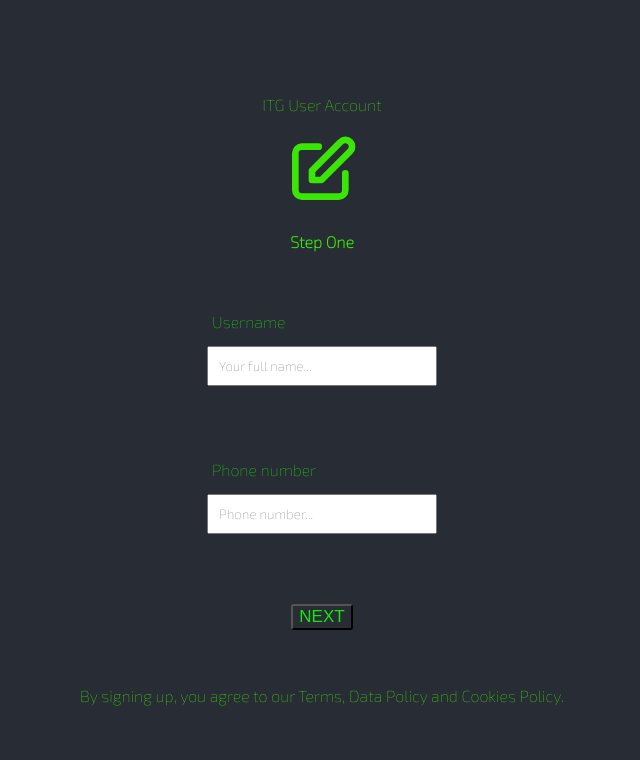
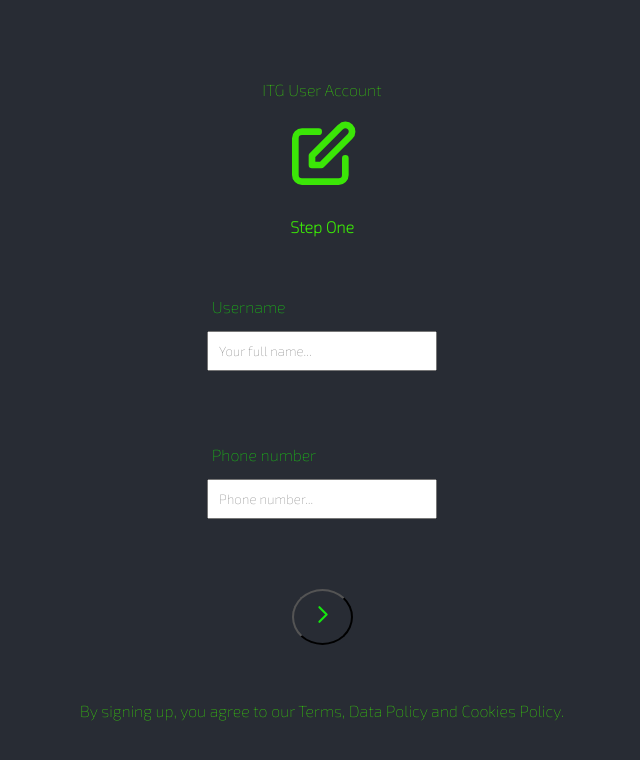
Before and after one commit to ladislavhrc219/itg-signup-spa, a React (Create React App) app: page / in a window 1280 px wide. Shown: the top 760 px of the page, without its empty margins (318-958 px from the left). Built offline with nearby package versions, Linux system fonts and the light colour scheme; a web font is replaced by a local one.

Commit message:
arrow-icon-added

```diff
--- a/src/form-comps/components/Step1.js
+++ b/src/form-comps/components/Step1.js
@@ -150,17 +150,12 @@ export default function StepOne({setStep,  formValues,setFormValues}){
 
 
             <button
-            className="submitButton"
+            className="arrowButton"
             type="submit">
 
-
-             NEXT
-
-
-
-{/* <svg xmlns="http://www.w3.org/2000/svg" fill="none" viewBox="0 0 24 24" stroke="currentColor">
+<svg className="inputicon" xmlns="http://www.w3.org/2000/svg" fill="none" viewBox="0 0 24 24" stroke="currentColor">
   <path strokeLinecap="round" strokeLinejoin="round" strokeWidth={2} d="M9 5l7 7-7 7" />
-</svg> */}
+</svg>
 
              </button>
             </div>
--- a/src/form-comps/components/Step2.js
+++ b/src/form-comps/components/Step2.js
@@ -102,13 +102,21 @@ export default function StepTwo( { setStep, formValues,setFormValues} ){
               <div>
 
 
-            <button
+            {/* <button
             className="submitButton"
             type="submit">
             NEXT
 
+             </button> */}
+<button
+            className="arrowButton"
+            type="submit">
+
+<svg className="inputicon" xmlns="http://www.w3.org/2000/svg" fill="none" viewBox="0 0 24 24" stroke="currentColor">
+  <path strokeLinecap="round" strokeLinejoin="round" strokeWidth={2} d="M9 5l7 7-7 7" />
+</svg>
+
              </button>
-
 
 
             </div>
--- a/src/form-styles.scss
+++ b/src/form-styles.scss
@@ -48,12 +48,33 @@
   color:rgb(22, 230, 15);
   border-radius: 3px;
   margin-top: 1rem;
+  // border: none;
+  border-radius: 5%;
+  padding: 7px;
 
-  // border-radius: 50%;;
 
 }
+
+.arrowButton{
+  background-color:transparent;
+  color: rgb(22, 10, 10);
+  font-family: sans-serif;
+  font-size: 17px;
+  margin: 20px 0px;
+  color:rgb(22, 230, 15);
+  margin-top: 1rem;
+
+  text-align: center;
+
+  border-radius: 50%;;
+}
 .inputicon{
-  width: 11px;
+  width: 25px;
+  height: 25px;
+  border: none;
+  padding: 10px;
+
+
 }
 
 .heroicon{
```
